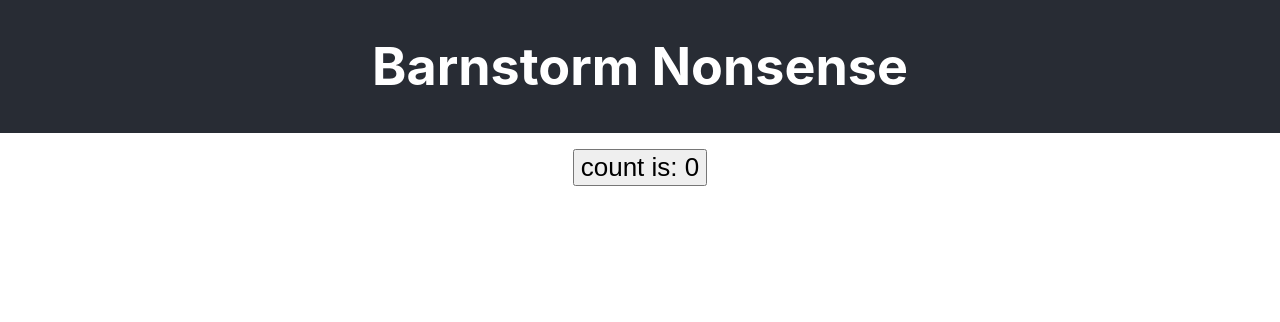
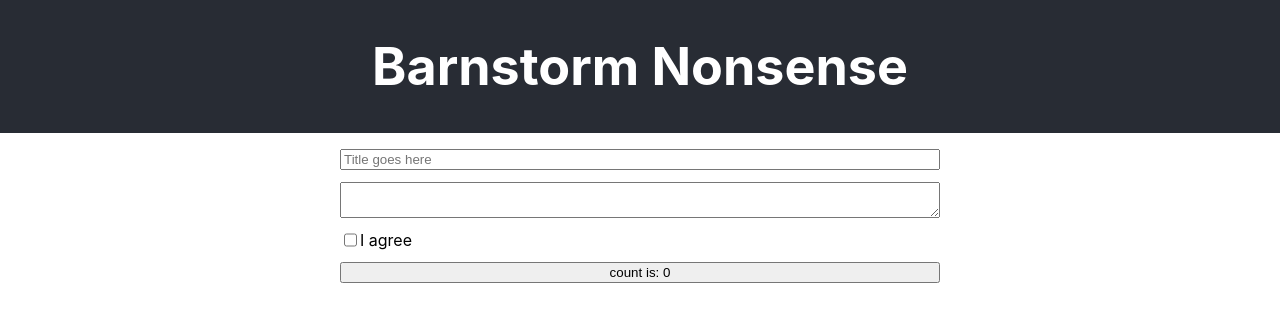
Before and after one commit to kryter/barnstorm-nonsense-app, a React (Vite) app: page /counter in a window 1280 px wide. Shown: the top 322 px of the page. Built offline with nearby package versions, Linux system fonts and the light colour scheme.

Commit message:
Add form elements to counter page

```diff
--- a/src/counter/Counter.css
+++ b/src/counter/Counter.css
@@ -1,3 +1,14 @@
-button {
-  font-size: calc(10px + 2vmin);
+.counter-form-container {
+  display: flex;
+  flex-direction: column;
+  max-width: 600px;
+  margin: auto;
 }
+
+.checkbox-container {
+  display: flex;
+}
+
+.form-item {
+  margin-bottom: 12px;
+}
--- a/src/counter/Counter.tsx
+++ b/src/counter/Counter.tsx
@@ -5,9 +5,20 @@ function Counter() {
   const [count, setCount] = useState<number>(0);
 
   return (
-    <button className="counter-button" type="button" onClick={() => setCount((count) => count + 1)}>
-        count is: {count}
-    </button>
+    <div className="counter-form-container">
+      <input className="title-text-box form-item" type="text" placeholder="Title goes here"/>
+
+      <textarea className="description-text-area form-item" />
+
+      <div className="checkbox-container form-item">
+        <input className="confirm-checkbox" type="checkbox" />
+        <div>I agree</div>
+      </div>
+
+      <button className="counter-button form-item" type="button" onClick={() => setCount((count) => count + 1)}>
+          count is: {count}
+      </button>
+    </div>
   );
 }
 
```
